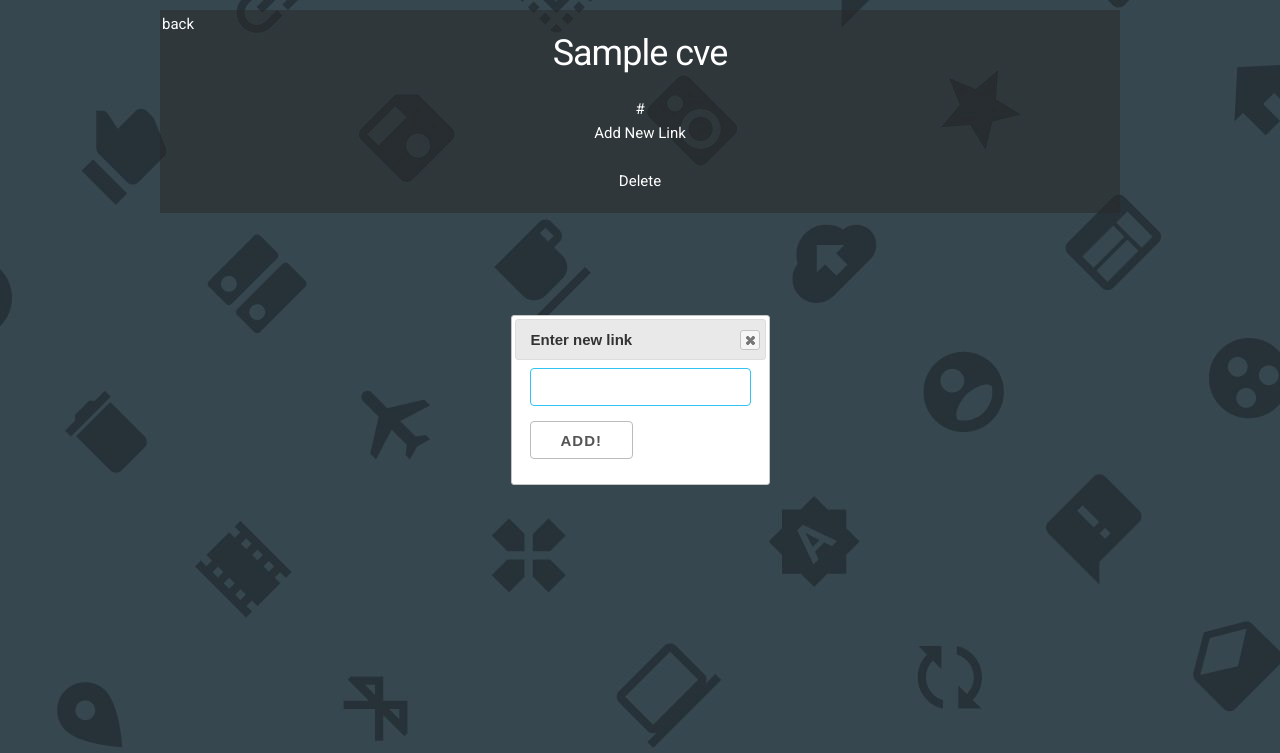
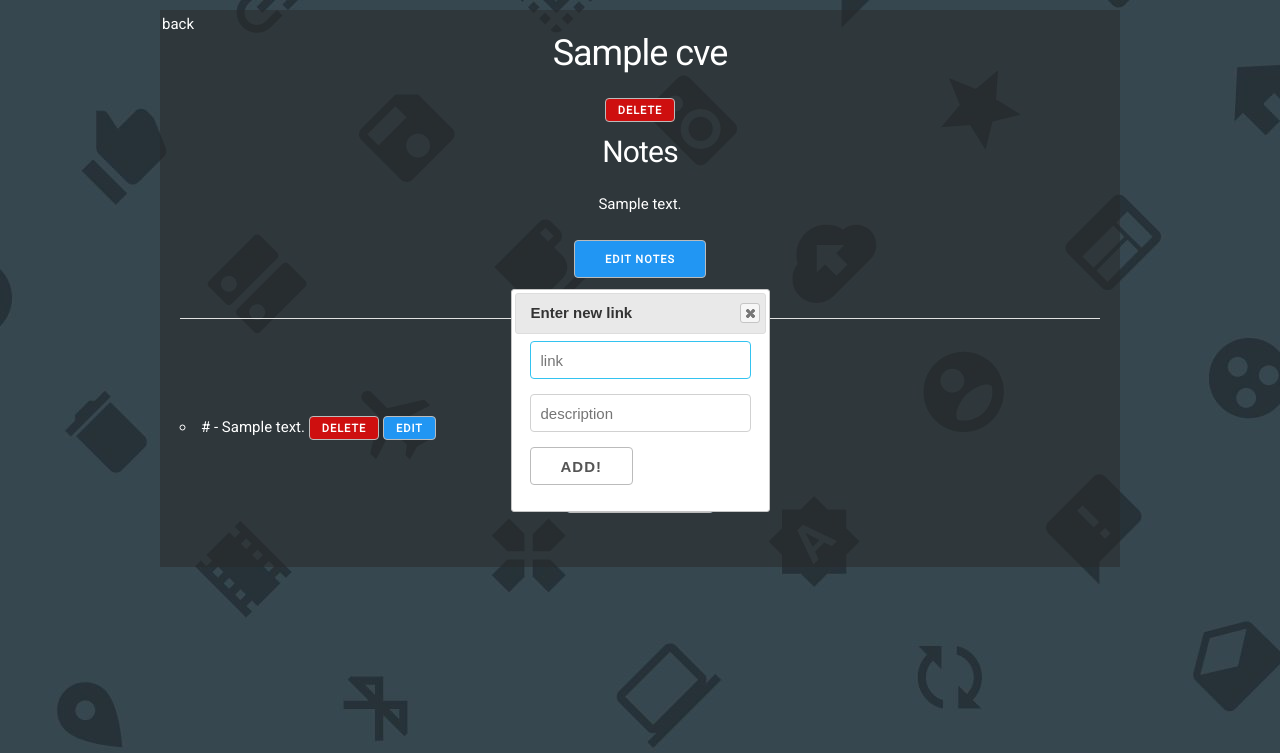
Before and after one commit to invisiblek/cve_tracker, a Flask app: template templates/editcve.html in a window 1280 px wide, after a click on "ADD NEW LINK". Shown: the top 753 px of the page. Run offline with Flask 2, Linux system fonts and the light colour scheme; the template is opened without the code that fills it: most values are stand-ins (such as "Sample title", 1, 10 or a date in 2020); parts of the project's set-up code (start-up, migrations or seed data) failed here and were passed over; some libraries are stand-ins or nearby versions.

Commit message:
support for attaching notes to links and cves
Change-Id: Ia5e71793e0209750ece165bf5e4ffdb1621fc2d7

```diff
--- a/app.py
+++ b/app.py
@@ -126,13 +126,14 @@ def addlink():
   r = request.get_json()
   c = r['cve_id']
   l = r['link_url']
+  d = r['link_desc']
 
   if not CVE.objects(id=c):
     errstatus = "CVE doesn't exist"
   elif Links.objects(cve_id=c, link=l):
     errstatus = "Link already exists!"
   else:
-    Links(cve_id=c, link=l).save()
+    Links(cve_id=c, link=l, desc=d).save()
     link_id = Links.objects.get(cve_id=c, link=l)['id']
     errstatus = "success"
 
@@ -152,8 +153,42 @@ def deletelink():
 
   return jsonify({'error': errstatus})
 
+@app.route("/editnotes", methods=['POST'])
+def editnotes():
+  errstatus = "Generic error"
+  r = request.get_json()
+  c = r['cve_id']
+
+  if c and CVE.objects(id=c):
+    CVE.objects(id=c).update(set__notes=r['cve_notes'])
+    errstatus = "success"
+  else:
+    errstatus = "CVE doesn't exist"
+
+  return jsonify({'error': errstatus})
+
+@app.route("/editlink", methods=['POST'])
+def editlink():
+  errstatus = "Generic error"
+  r = request.get_json()
+  l = r['link_id']
+
+  if l and Links.objects(id=l):
+    Links.objects(id=l).update(set__link=r['link_url'], set__desc=r['link_desc'])
+    errstatus = "success"
+  else:
+    errstatus = "Link doesn't exist"
+
+  return jsonify({'error': errstatus})
+
 @app.route("/getlinks", methods=['POST'])
 def getlinks():
   r = request.get_json()
   c = r['cve_id'];
   return Links.objects(cve_id=c).to_json()
+
+@app.route("/getnotes", methods=['POST'])
+def getnotes():
+  r = request.get_json()
+  c = r['cve_id']
+  return CVE.objects(id=c).to_json()
--- a/classes.py
+++ b/classes.py
@@ -7,6 +7,7 @@ class Config(Document):
 
 class CVE(Document):
   cve_name = StringField(required=True)
+  notes = StringField(required=False)
 
 class Kernel(Document):
   repo_name = StringField(required=True)
@@ -26,3 +27,4 @@ class Patches(Document):
 class Links(Document):
   cve_id = ObjectIdField()
   link = StringField(required=True)
+  desc = StringField(required=False)
--- a/static/css/style.css
+++ b/static/css/style.css
@@ -135,6 +135,17 @@ span.cve {
   min-width: 100px;
 }
 
+a.button {
+  background-color: #2196f3;
+  color: white;
+  cursor: pointer;
+}
+
+a.button:hover {
+  background-color: white;
+  color: #2196f3;
+}
+
 a.device {
   float: left;
 }
@@ -177,10 +188,24 @@ span.device {
   display: none;
 }
 
+#linklist {
+  text-align: left;
+}
+
 #links > a {
   font-size: 14px;
 }
 
-a:hover.deletecve, a:hover.deletelink {
+a.small.button {
+  padding: 0 12px;
+  line-height: 24px;
+  height: 24px;
+}
+
+a.button.delete {
+  background-color: #ce0f0f;
+}
+
+a:hover.delete {
   color: #ce0f0f;
 }
--- a/static/js/editcve.js
+++ b/static/js/editcve.js
@@ -1,21 +1,39 @@
+function closedialogs() {
+  $("#addlink").dialog('close');
+  $("#editlink").dialog('close');
+  $('#editnotes').dialog('close');
+  $("#confirmdeletelink").dialog('close');
+  $("#confirmdeletecve").dialog('close');
+}
+
 function deletelink(elem) {
-  $("#addlink").dialog('close');
-  $("#confirmdeletecve").dialog('close');
-  $("#confirmdeletelink").attr("link_id", elem.id);
+  closedialogs();
+  $("#confirmdeletelink").attr("link_id", elem.parentElement.id);
   $("#yesdeletelink").prop('disabled', false);
   $("#nodeletelink").prop('disabled', false);
   $("#confirmdeletelink").dialog('option', 'title', "Confirm delete?").dialog('open');
 }
 
+function editlink(elem) {
+  closedialogs();
+  $("#editlink").attr('link_id', elem.parentElement.id);
+  $("#linktoedit").val(elem.parentElement.attributes.link.value);
+  $("#linkeditdesc").val(elem.parentElement.attributes.desc.value);
+  $("#editlink").dialog('option', 'title', "Edit").dialog('open');
+}
+
+function editnotes() {
+  $('#cvenotes').val($('#notes').html());
+  $('#editnotes').dialog('option', 'title', 'Edit CVE notes').dialog('open');
+}
+
 function addlink() {
-  $("#confirmdeletecve").dialog('close');
-  $("#confirmdeletelink").dialog('close');
+  closedialogs();
   $("#addlink").dialog('option', 'title', "Enter new link").dialog('open');
 }
 
 function deletecve() {
-  $("#addlink").dialog('close');
-  $("#confirmdeletelink").dialog('close');
+  closedialogs();
   $("#yesdeletecve").prop('disabled', false);
   $("#nodeletecve").prop('disabled', false);
   $("#confirmdeletecve").dialog('option', 'title', "Confirm delete?").dialog('open');
@@ -23,6 +41,8 @@ function deletecve() {
 
 $(document).ready(function() {
   $("#addlink").dialog({ autoOpen: false, width: 'auto' });
+  $("#editlink").dialog({ autoOpen: false, width: 'auto' });
+  $("#editnotes").dialog({ autoOpen: false, width: 'auto' });
   $("#confirmdeletecve").dialog({ autoOpen: false, width: 'auto' });
   $("#confirmdeletelink").dialog({ autoOpen: false, width: 'auto' });
 
@@ -55,7 +75,7 @@ $(document).ready(function() {
               })
     }).done(function(data) {
       if (data.error == "success") {
-        $("#linklist > div > a#" + link_id).parent().remove()
+        $("#linklist > ul > li#" + link_id).remove()
         $("#confirmdeletelink").dialog('close');
       } else {
         $("#addlinkerror").empty().append(data.error);
@@ -63,8 +83,56 @@ $(document).ready(function() {
     });
   });
 
+  $('#savenoteslink').on('click', function() {
+    var cve_id = $('#editnotes').attr('cve_id');
+    var notes = $('#cvenotes').val();
+    $.ajax({
+      'type': 'POST',
+      'url': '/editnotes',
+      'contentType': 'application/json',
+      'data': JSON.stringify({
+               cve_id: cve_id,
+               cve_notes: notes,
+      })
+    }).done(function(data) {
+      if (data.error == "success") {
+        $('#notes').text(notes);
+        $('#editnotes').dialog('close');
+      } else {
+        $("#editnoteserror").empty().append(data.error);
+      }
+    });
+  });
+
+
+  $('#confirmeditlink').on('click', function() {
+    var link_url = $("#linktoedit").val();
+    var link_desc = $("#linkeditdesc").val();
+    var link_id = $("#editlink").attr("link_id");
+    $.ajax({
+      'type': 'POST',
+      'url': '/editlink',
+      'contentType': 'application/json',
+      'data': JSON.stringify({
+               link_id: link_id,
+               link_url: link_url,
+               link_desc: link_desc,
+              })
+    }).done(function(data) {
+      if (data.error == "success") {
+        var li = $("#linklist #" + link_id);
+        $(".linkdesc", li).text(link_desc);
+        $(".link", li).attr("href", link_url).text(link_url);
+        $("#editlink").dialog('close');
+      } else {
+        $("#editlinkerror").empty().append(data.error);
+      }
+    });
+  });
+
   $('#confirmaddlink').on('click', function() {
     var link_url = $("#linktoadd").val();
+    var link_desc = $("#linkdesc").val();
     $.ajax({
       'type': 'POST',
       'url': '/addlink',
@@ -72,10 +140,19 @@ $(document).ready(function() {
       'data': JSON.stringify({
                cve_id: $("#addlink").attr("cve_id"),
                link_url: link_url,
+               link_desc: link_desc,
               })
     }).done(function(data) {
       if (data.error == "success") {
-        $("#linklist").append("<div><a class='deletelink' onclick='deletelink(this)' id='" + data.link_id + "'>" + link_url + "</a></div>");
+        var url = link_url;
+        var desc = link_desc;
+        var id = data.link_id;
+        var template = `<li link="${url}" desc="${desc}" id="${id}">
+          <a class="link" href="${url}">${url}</a> -
+          <span class="linkdesc">${desc}</span>
+          <a class="small button delete" onclick='deletelink(this);'>Delete</a>
+          <a class="small button" onclick='editlink(this);'>Edit</a>`;
+        $("#linklist ul").append(template);
         $("#addlink").dialog('close');
       } else {
         $("#addlinkerror").empty().append(data.error);
--- a/templates/editcve.html
+++ b/templates/editcve.html
@@ -13,9 +13,21 @@
   </head>
   <body>
     <div cve_id="{{ cve.id }}" id="addlink">
-      <input type="text" name="link" id="linktoadd"><br>
+      <input placeholder="link" type="text" name="link" id="linktoadd"><br>
+      <input placeholder="description" type="text" name="desc" id="linkdesc"><br>
       <input type="button" value="Add!" id="confirmaddlink">
       <div id="addlinkerror"></div>
+    </div>
+    <div id="editlink">
+      <input placeholder="link" type="text" name="link" id="linktoedit"><br>
+      <input placeholder="description" type="text" name="desc" id="linkeditdesc"><br>
+      <input type="button" value="Save!" id="confirmeditlink">
+      <div id="editlinkerror"></div>
+    </div>
+    <div cve_id="{{ cve.id }}" id="editnotes">
+      <textarea placeholder="your notes" type="text" name="notes" id="cvenotes" ></textarea><br>
+      <input type="button" value="Save!" id="savenoteslink">
+      <div id="editnoteserror"></div>
     </div>
     <div cve_name="{{ cve.cve_name }}" id="confirmdeletecve">
       <input type="button" value="Yes!" id="yesdeletecve">
@@ -34,16 +46,36 @@
         </div>
       {% else %}
         <h3>{{ cve.cve_name }}</h3>
+        <a href="javascript:void(0)" class='small button delete' onclick='deletecve();'>Delete</a>
+        <h4>Notes</h4>
+        <div cve_id="{{ cve.id }}" >
+          <span id="notes">{{ cve.notes }}</span><br><br>
+            <a class="button" href="javascript:void(0)" onclick="editnotes()"><strong>
+              {% if cve.notes %}
+                Edit notes
+              {% else %}
+                Add notes
+              {% endif %}
+            </strong></a>
+        </div>
+        <hr>
+        <h4>Links</h4>
         <div id="linklist">
+          <ul>
           {% for l in links %}
-            <div><a class='deletelink' onclick='deletelink(this);' id="{{ l.id }}">{{ l.link }}</a></div>
-          {% endfor %}
+            {% if l.desc %}{% set desc = l.desc %}{% else %}{% set desc = "No description" %}{% endif %}
+            <li link="{{l.link}}" desc="{{desc}}" id="{{ l.id }}">
+              <a class="link" href="{{l.link}}">{{l.link}}</a> -
+              <span class="linkdesc">{{desc}}</span>
+              <a class="small button delete" onclick='deletelink(this);'>Delete</a>
+              <a class="small button" onclick='editlink(this);'>Edit</a>
+            </li>
+            {% endfor %}
+          </ul>
         </div>
-        <a onclick='addlink();'>Add New Link</span>
-        <br><br><a class='deletecve' onclick='deletecve();'>Delete</span>
+        <a class="button" href="javascript:void(0)" onclick='addlink();'>Add New Link</a>
+        <br><br>
       {% endif %}
-      <div>
-      </div>
     </div>
   </body>
 </html>
```
Also changed, not shown: static/js/kernel.js (+17 -1 lines).
